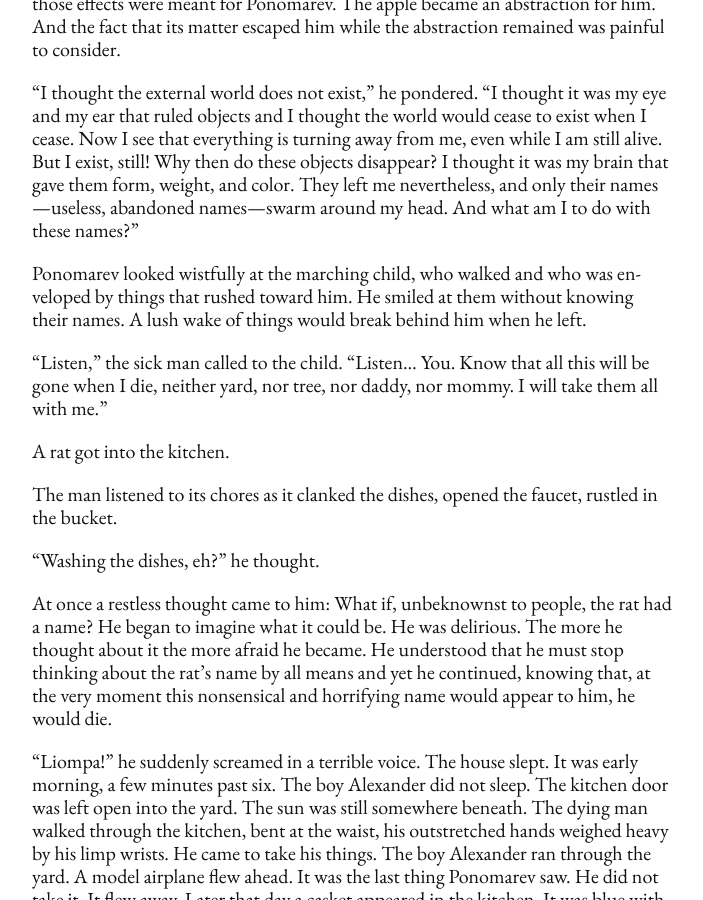
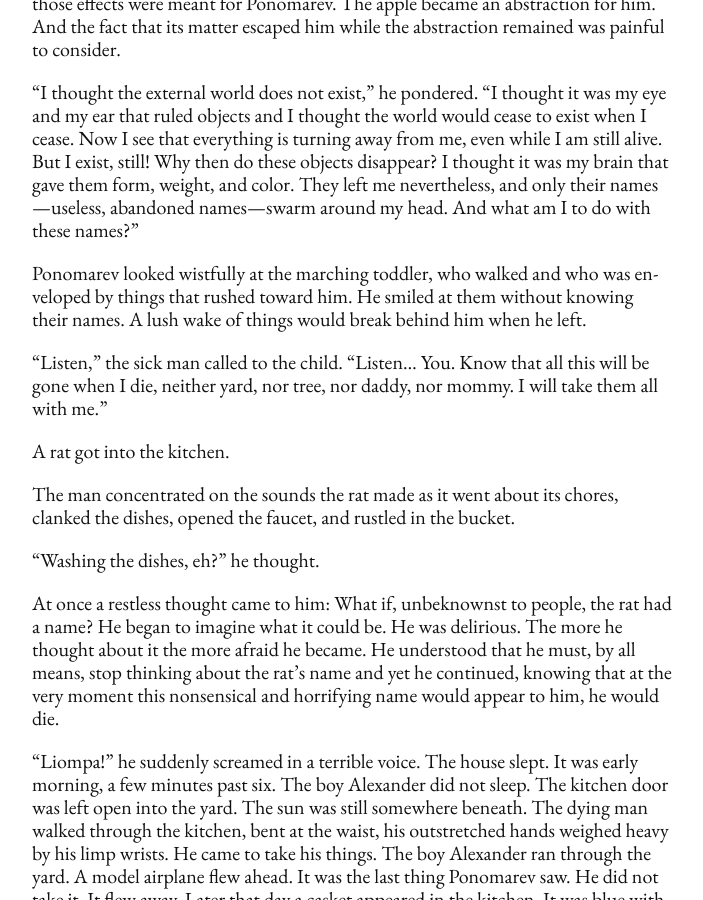
Before and after one commit to denten/denten.github.io, a Jekyll site: the page built from _posts/2017-06-07-liompa.md, in a window 1280 px wide and 900 px high, scrolled down 2484 px. Shown: the whole window, without its empty margins (288-991 px from the left). Built offline with Jekyll 4.4.1, drawn with Linux system fonts in a browser that asks for light colours; nearby versions of some CDN libraries; library files that are not in the unit come from our copies.

Commit message:
small edits

```diff
--- a/_posts/2017-06-07-liompa.md
+++ b/_posts/2017-06-07-liompa.md
@@ -130,7 +130,7 @@ disappear? I thought it was my brain that gave them form, weight, and color.
 They left me nevertheless, and only their names---useless, abandoned
 names---swarm around my head. And what am I to do with these names?"
 
-Ponomarev looked wistfully at the marching child, who walked and who was
+Ponomarev looked wistfully at the marching toddler, who walked and who was
 enveloped by things that rushed toward him. He smiled at them without knowing
 their names. A lush wake of things would break behind him when he left.
 
@@ -140,17 +140,17 @@ take them all with me."
 
 A rat got into the kitchen.
 
-The man listened to its chores as it clanked the dishes, opened the faucet,
-rustled in the bucket.
+The man concentrated on the sounds the rat made as it went about its chores,
+clanked the dishes, opened the faucet, and rustled in the bucket.
 
 "Washing the dishes, eh?" he thought.
 
 At once a restless thought came to him: What if, unbeknownst to people, the
 rat had a name? He began to imagine what it could be. He was delirious. The
-more he thought about it the more afraid he became. He understood that he must
-stop thinking about the rat's name by all means and yet he continued, knowing
-that, at the very moment this nonsensical and horrifying name would appear to
-him, he would die.
+more he thought about it the more afraid he became. He understood that he
+must, by all means, stop thinking about the rat's name and yet he continued,
+knowing that at the very moment this nonsensical and horrifying name would
+appear to him, he would die.
 
 "Liompa!" he suddenly screamed in a terrible voice. The house slept. It was
 early morning, a few minutes past six. The boy Alexander did not sleep. The
```
